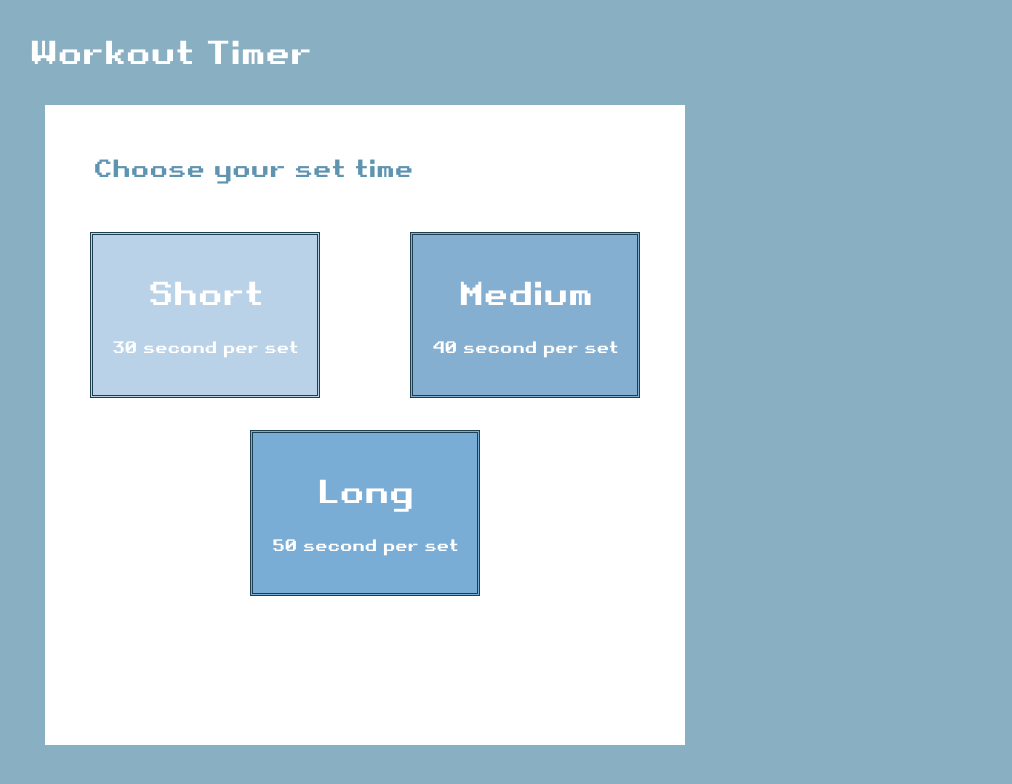
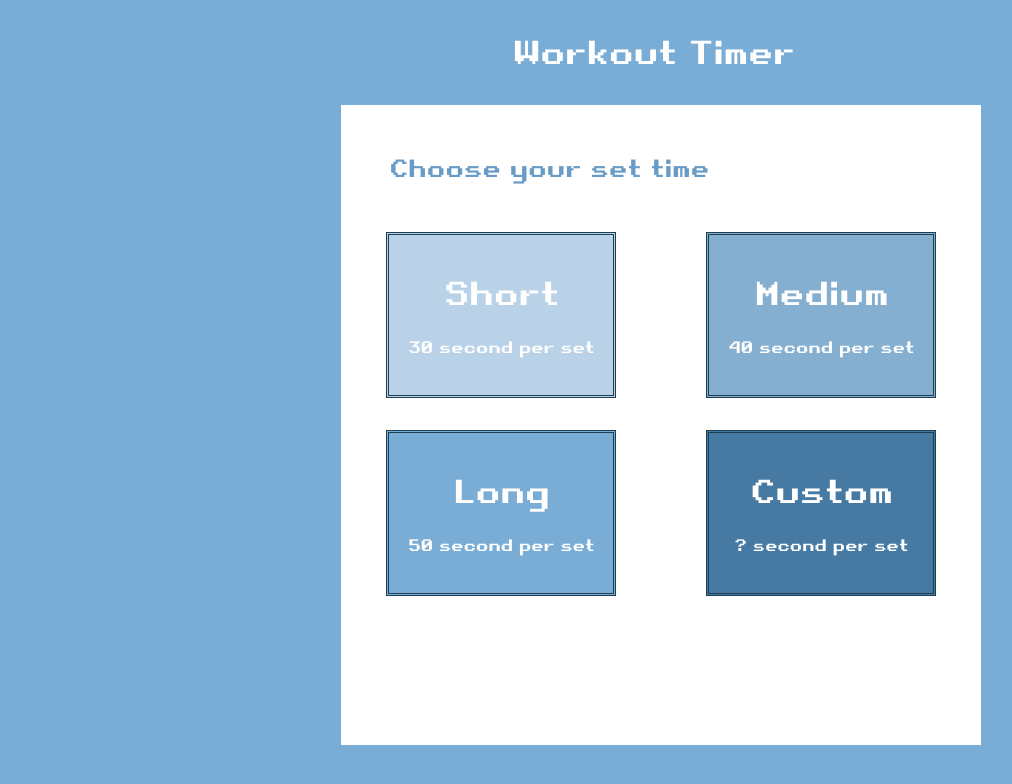
Before and after one commit to cathqine/workout-timer, a React (Create React App) app: page /customs in a window 1280 px wide. Shown: the top 784 px of the page, without its empty margins (3-1015 px from the left). Built offline with nearby package versions, Linux system fonts and the light colour scheme.

Commit message:
centering all contents to middle of the page

```diff
--- a/src/App.css
+++ b/src/App.css
@@ -11,12 +11,12 @@
 /* change to body when time */
 * {
   font-family: 'Pixel Font';
-  background-color: #89AFC3;
+  background-color: #7AADD6;
   color: white;
 }
 
 div {
-  background-color: #89AFC3;
+  background-color: #7AADD6;
 }
 
 .title {
@@ -29,7 +29,7 @@ div {
   margin: 2em;
   text-align: left;
   /* padding: 1em 0em 1em 1em; */
-  color: #5F94B1;
+  color: #689cc7;
   background-color: white;
 }
 
@@ -37,13 +37,13 @@ div {
   font-size: 5em;
   text-align: center;
   padding: 1em 0em 1em 0em;
-  color: #89AFC3;
+  color: #689cc7;
   background-color: white;
 }
 
 p {
   background-color: white;
-  color: #5F94B1;
+  color: #689cc7;
   font-size: 4em;
   margin: 0em;
 }
@@ -67,7 +67,7 @@ p {
 
 .default-div {
   background-color: white;
-  color: #5F94B1;
+  color: #639bca;
 }
 
 .end-contents {
@@ -114,7 +114,7 @@ input:focus {
 }
 
 ::placeholder {
-  color: #6D99B6;
+  color: #b0d7f7;
 }
 
 .thin-rect-button {
@@ -131,8 +131,8 @@ input:focus {
   height: 2.2em;
   width: 6em;
   background-color: white;
-  color: #5F94B1;
-  border: #89AFC3 0.1em solid;
+  color: #639bca;
+  border: #639bca 0.1em solid;
   margin-left: auto;
   margin-right: auto;
   font-size: 1.4em;
--- a/src/App.tsx
+++ b/src/App.tsx
@@ -11,7 +11,7 @@ import NewWorkout from './components/pages/NewWorkout.tsx';
 
 const Router = () => {
   return (
-    <>
+    <div className='center-contents flex-col'>
       <Link to={'/'} style={{ textDecoration: 'none' }}>
         <div className="title">Workout Timer</div>
       </Link>
@@ -26,7 +26,7 @@ const Router = () => {
           <Route path="/customs" element={<Customs />} />
         </Routes>
       </div>
-    </>
+    </div>
   );
 }
 const App = () => {
--- a/src/components/pages/Customs.tsx
+++ b/src/components/pages/Customs.tsx
@@ -38,7 +38,7 @@ const Customs = (): ReactElement => {
       </div>
       <div className="flex-row center-contents default-div" style={{ marginBottom: "2em" }}>
         <Blocks color="#7AADD6" margin="0em auto 0em auto" value={longDesc.split(" ")[0]} text="Long" description={longDesc} setText={setText} setShortDesc={setShortDesc} setMedDesc={setMedDesc} setLongDesc={setLongDesc} setCustomDesc={setCustomDesc} />
-        {/* <Blocks color="#467AA3" margin="0em auto 0em auto" value={customDesc.split(" ")[0]} text="Custom" description={customDesc} setText={setText} setShortDesc={setShortDesc} setMedDesc={setMedDesc} setLongDesc={setLongDesc} setCustomDesc={setCustomDesc} /> */}
+        <Blocks color="#467AA3" margin="0em auto 0em auto" value={customDesc.split(" ")[0]} text="Custom" description={customDesc} setText={setText} setShortDesc={setShortDesc} setMedDesc={setMedDesc} setLongDesc={setLongDesc} setCustomDesc={setCustomDesc} />
       </div>
       {/* <Button location={"/"} margin={"auto"} type={"thin-rect-button"} text={"Restart"} /> */}
     </>
```
